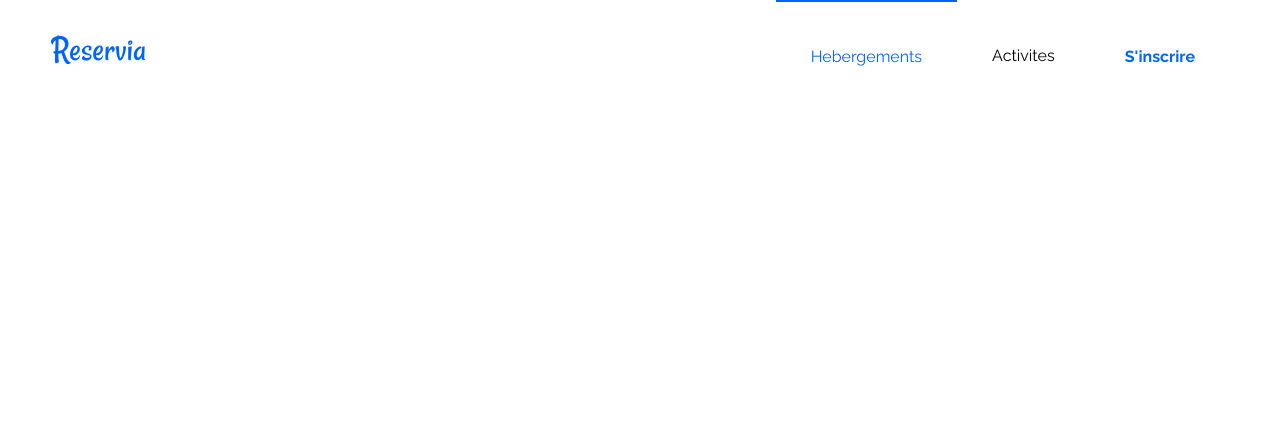
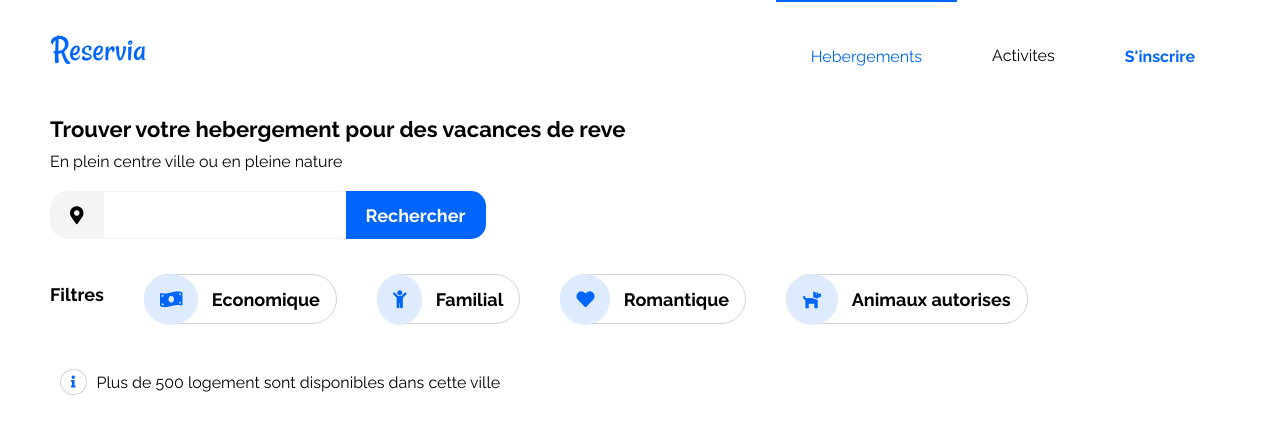
Before and after one commit to alevsametoglu/Reservia, a plain HTML site: page index.html in a window 1280 px wide. Drawn offline with Linux system fonts and the light colour scheme.

Commit message:
create search section

```diff
--- a/index.html
+++ b/index.html
@@ -17,6 +17,7 @@
 </head>
 
 <body>
+    <!-- header -->
     <header>
         <span id='logo'>
             <img src="assets/images/logo/Reservia.svg" alt="logo" />
@@ -30,6 +31,54 @@
         <span id='register'><a href="#">S'inscrire</a></span>
     </header>
 
+    <!-- main section -->
+    <section id="main-content">
+
+        <!-- search section -->
+        <section>
+            <h3>Trouver votre hebergement pour des vacances de reve</h3>
+            <p>En plein centre ville ou en pleine nature</p>
+
+            <!-- search-input -->
+            <form id='search-input'>
+                <span class="icon">
+                    <i class="fas fa-map-marker-alt"></i>
+                </span>
+                <input type="text" />
+                <button>Rechercher</button>
+            </form>
+
+            <div id='filter'>
+                <h4>Filtres</h4>
+                <button type="click">
+                    <span class="filter-icon"><i class="fas fa-money-bill-wave"></i></span>
+                    <span class="filter-text">Economique</span>
+                </button>
+                <button type="click">
+                    <span class="filter-icon"><i class="fas fa-child"></i></span>
+                    <span class="filter-text">Familial</span>
+                </button>
+                <button type="click">
+                    <span class="filter-icon"><i class="fas fa-heart"></i></span>
+                    <span class="filter-text">Romantique</span>
+                </button>
+                <button type="click">
+                    <span class="filter-icon"><i class="fas fa-dog"></i></span>
+                    <span class="filter-text">Animaux autorises</span>
+                </button>
+            </div>
+
+            <!--info-->
+            <div id="filter-section">
+                <span class="info-icon">
+                    <i class="fas fa-info"></i>
+                </span>
+                <span>Plus de 500 logement sont disponibles dans cette ville</span>
+            </div>
+
+        </section>
+
+    </section>
 
 </body>
 
--- a/style.css
+++ b/style.css
@@ -79,3 +79,97 @@ header > nav .nav-link.active {
   border-top: 2px solid #0065fc;
   color: #0065fc;
 }
+
+/* main-content */
+#main-content {
+  padding: 0px 50px;
+}
+
+/* search-input */
+#search-input {
+  background-color: #d3d3d342;
+  border-radius: 18px;
+  height: 48px;
+  display: inline-flex;
+  align-items: center;
+  margin-top: 10px;
+}
+
+#search-input .icon {
+  margin: 20px;
+  font-size: 18px;
+}
+
+#search-input input {
+  height: 44px;
+  width: 220px;
+  font-size: 18px;
+  padding-left: 20px;
+  font-weight: bold;
+  border-top: 1px solid #d3d3d342;
+  border-bottom: 1px solid #d3d3d342;
+}
+
+#search-input button {
+  height: 100%;
+  width: 140px;
+  font-size: 18px;
+  font-weight: bold;
+  color: white;
+  background-color: #0065fc;
+  border-radius: 0 15px 15px 0;
+}
+
+/* filter */
+#filter {
+  display: flex;
+  margin: 35px 0px;
+}
+
+#filter h4 {
+  margin-right: 20px;
+}
+
+#filter button {
+  margin: 0px 20px;
+  background-color: transparent;
+  border: 1px solid lightgray;
+  height: 50px;
+  border-radius: 25px;
+}
+
+#filter button:hover {
+  color: #deebff;
+  background-color: #0065fc;
+  cursor: pointer;
+}
+
+.filter-icon {
+  background-color: #deebff;
+  color: #0065fc;
+  padding: 15px 16px;
+  font-size: 18px;
+  border-radius: 50%;
+  margin-left: -7px;
+}
+
+.filter-text {
+  margin: 0px 10px;
+  font-size: 18px;
+  font-weight: bold;
+}
+
+/* info section */
+#filter-section {
+  display: flex;
+  align-items: center;
+}
+
+.info-icon {
+  margin: 10px;
+  padding: 5px 10px 5px 10px;
+  border: 0.3px solid lightgray;
+  border-radius: 50%;
+  font-size: 12px;
+  color: #0065fc;
+}
```
